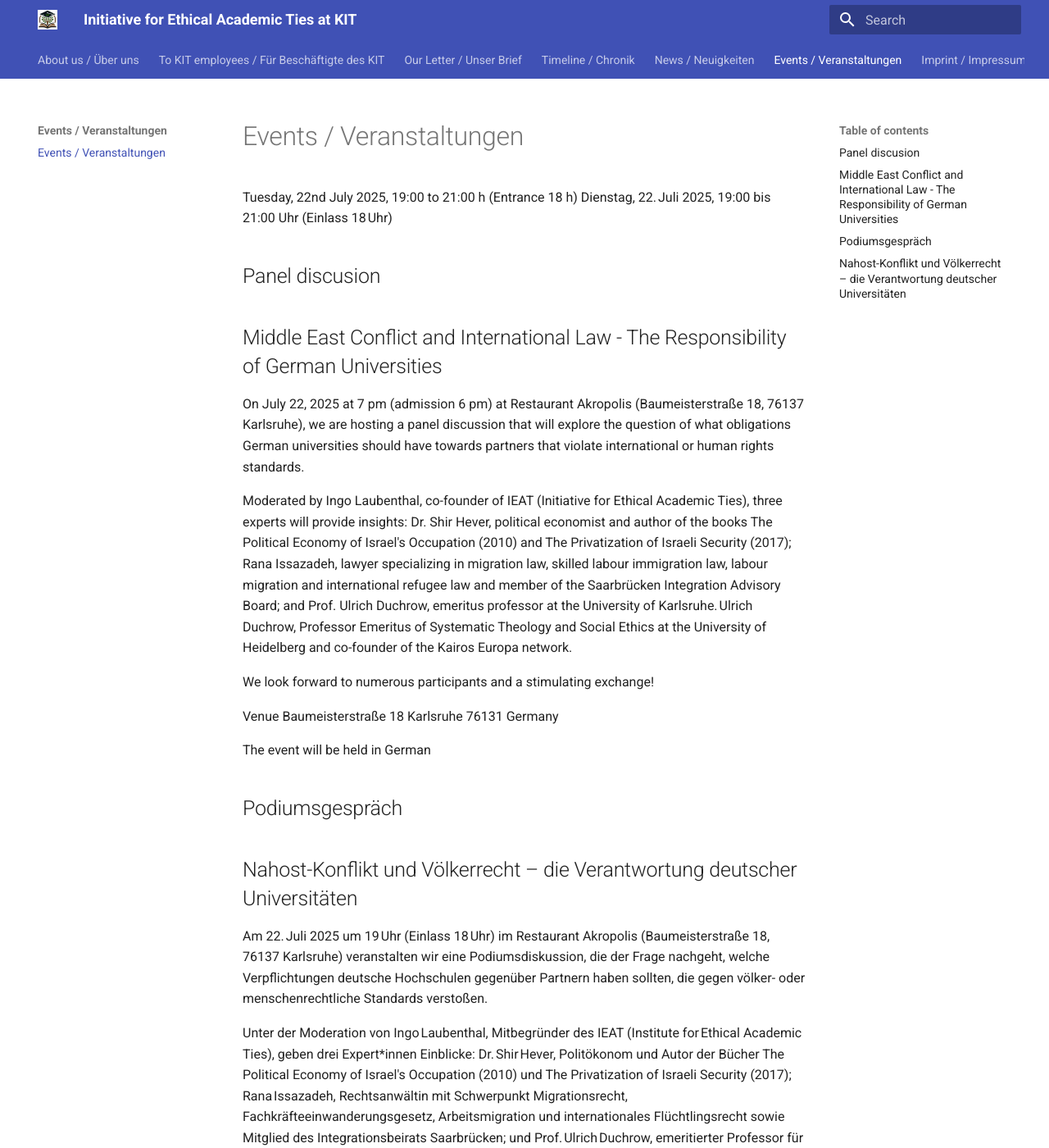
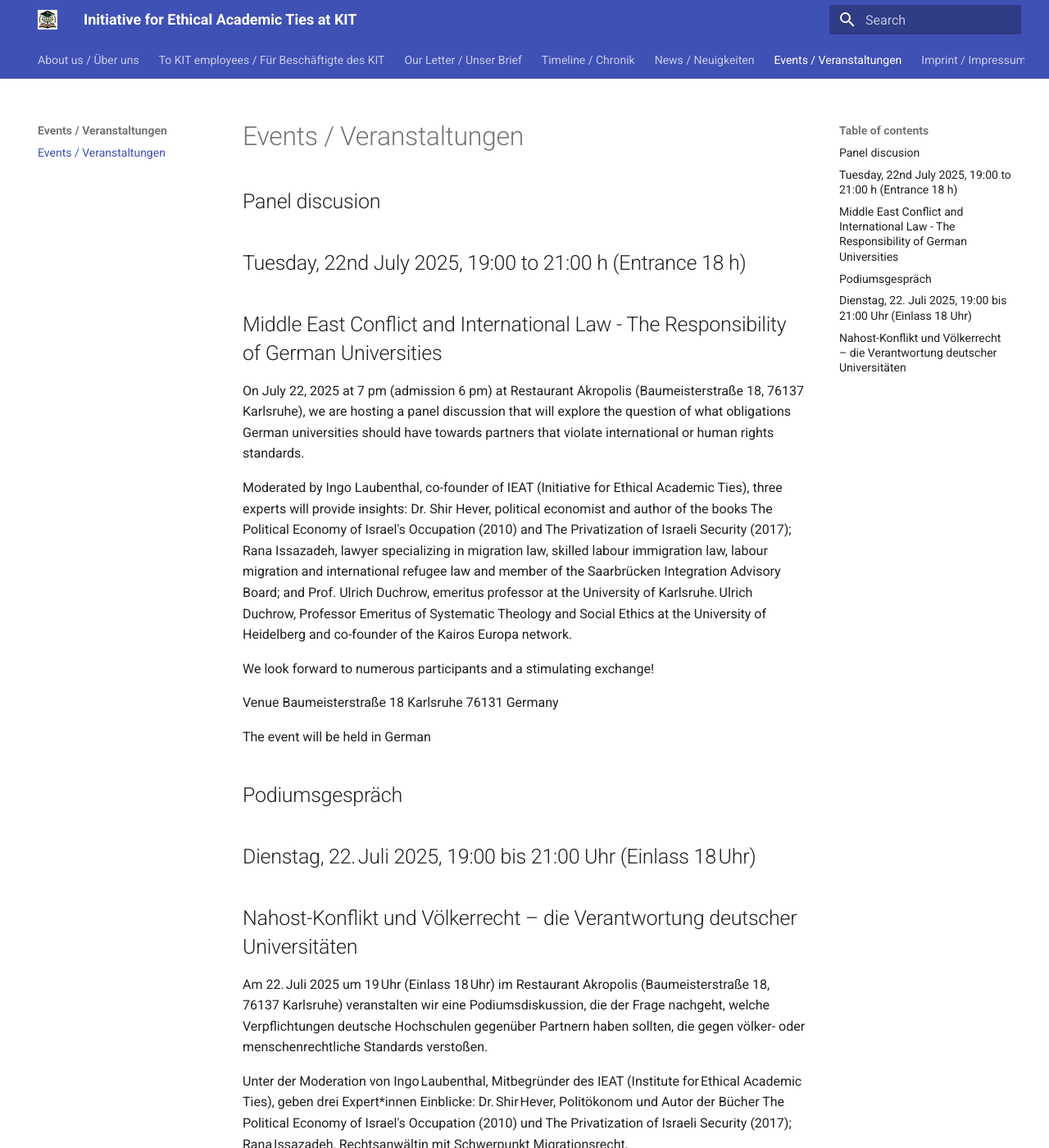
Before and after one commit to ieat-kit/ieat-kit.github.io, an MkDocs documentation site: the page built from docs/Events.md, in a window 1280 px wide and 1400 px high. Shown: the whole window at 82% size. Built offline with MkDocs 1.6.1 and Material for MkDocs 9.7.7, drawn with Linux system fonts in a browser that asks for light colours; part of the change alters nothing that is shown.

```diff
--- a/docs/Events.md
+++ b/docs/Events.md
@@ -1,9 +1,7 @@
 # Events / Veranstaltungen
 
-Tuesday, 22nd July 2025, 19:00 to 21:00 h (Entrance 18 h)
-Dienstag,  22. Juli 2025,  19:00 bis 21:00 Uhr  (Einlass 18 Uhr)
-
 ## Panel discusion
+## Tuesday, 22nd July 2025, 19:00 to 21:00 h (Entrance 18 h)
 
 ## Middle East Conflict and International Law - The Responsibility of German Universities
 
@@ -21,6 +19,7 @@ Germany
 The event will be held in German
 
 ## Podiumsgespräch
+## Dienstag,  22. Juli 2025,  19:00 bis 21:00 Uhr  (Einlass 18 Uhr)
 
 ## Nahost-Konflikt und Völkerrecht – die Verantwortung deutscher Universitäten
 
@@ -34,3 +33,5 @@ Veranstaltungsort
 Baumeisterstraße 18
 Karlsruhe 76131
 Deutschland
+
+![Alt text for accessibility](images/poster.png)
```
